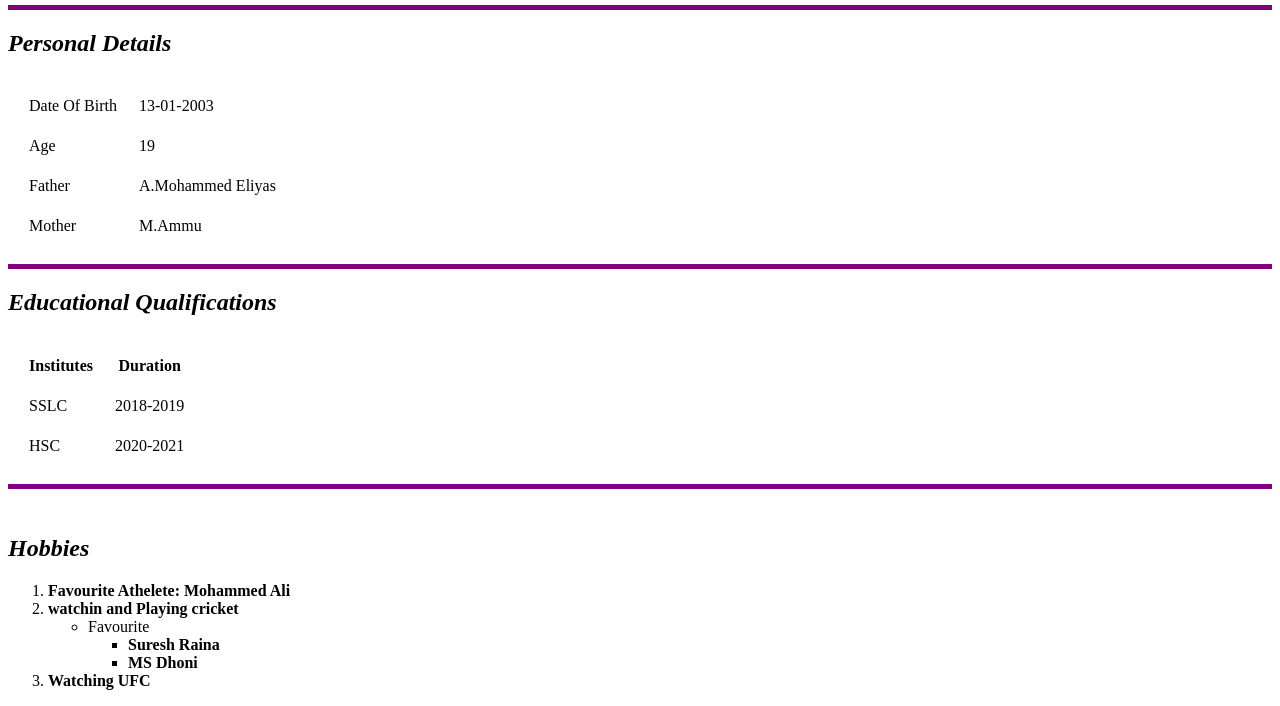
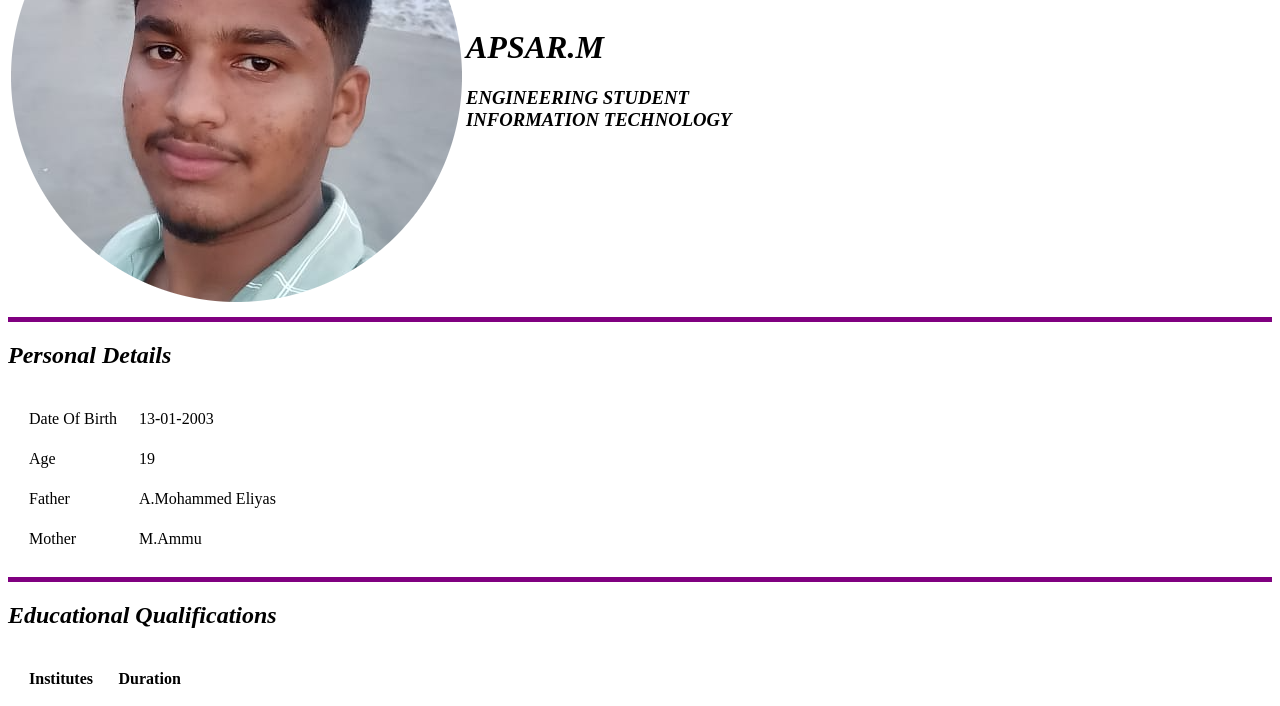
Before and after one commit to Apsar7004/cv, a plain HTML site: page index.html in a window 1280 px wide. Shown: the part 160-866 px from the top of the page. Drawn offline with Linux system fonts and the light colour scheme.

Commit message:
Add initial cv website files

```diff
--- a/index.html
+++ b/index.html
@@ -7,7 +7,7 @@
   <body>
     <table>
       <tr>
-        <td>  <img src="C:\Users\USER\.atom\web development\html personalsite\WhatsApp Image 2022-10-17 at 16.43.29-modified.png" alt="prfile pic"></td>
+        <td>  <img src="images/img.png" alt="prfile pic"></td>
         <td><p>
             <h1> <strong> <em> APSAR.M </em> </strong> </h1>
             <h3> <strong> <i> ENGINEERING STUDENT <br>INFORMATION TECHNOLOGY </i> </strong> </h3>
```
